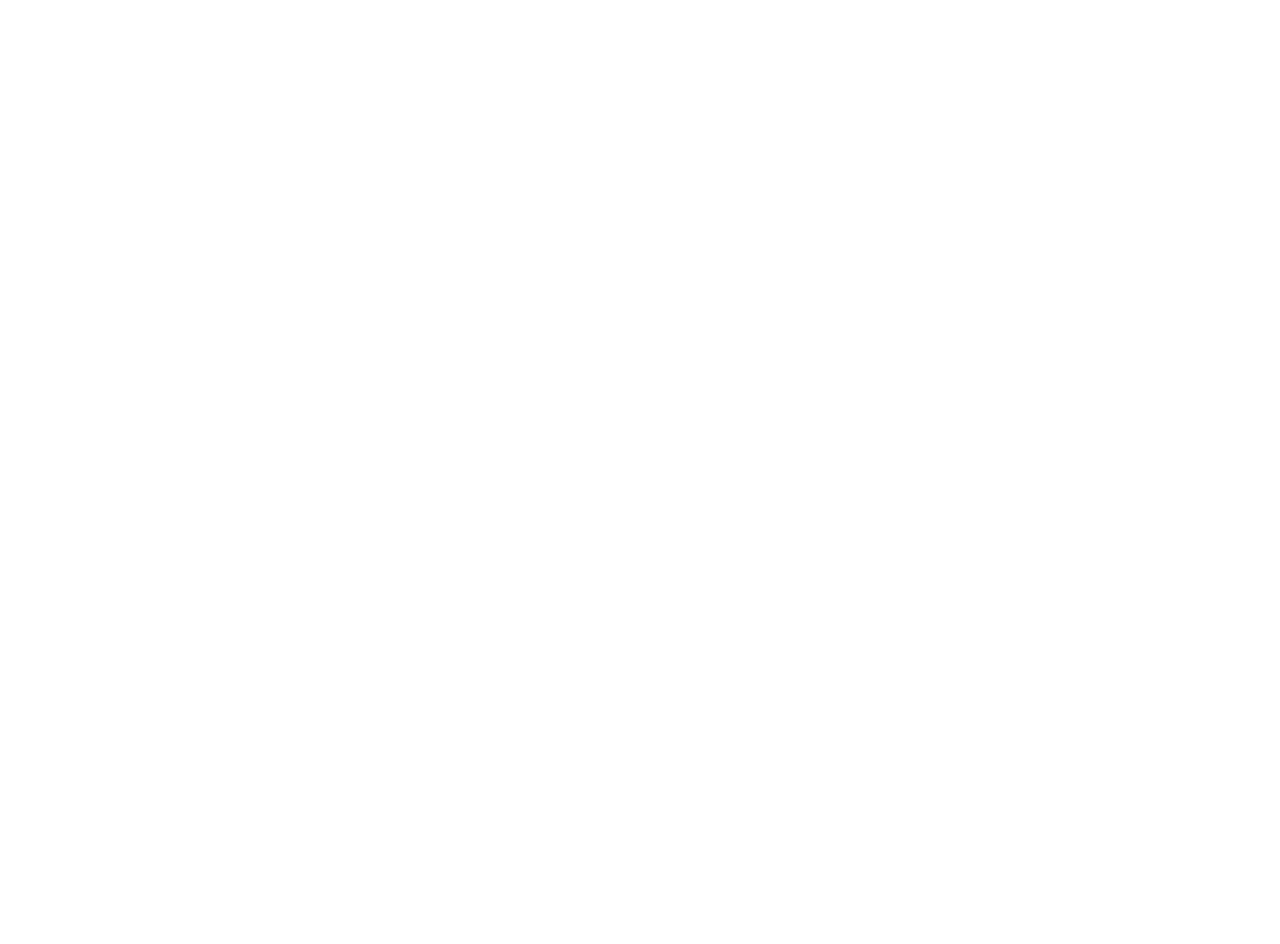
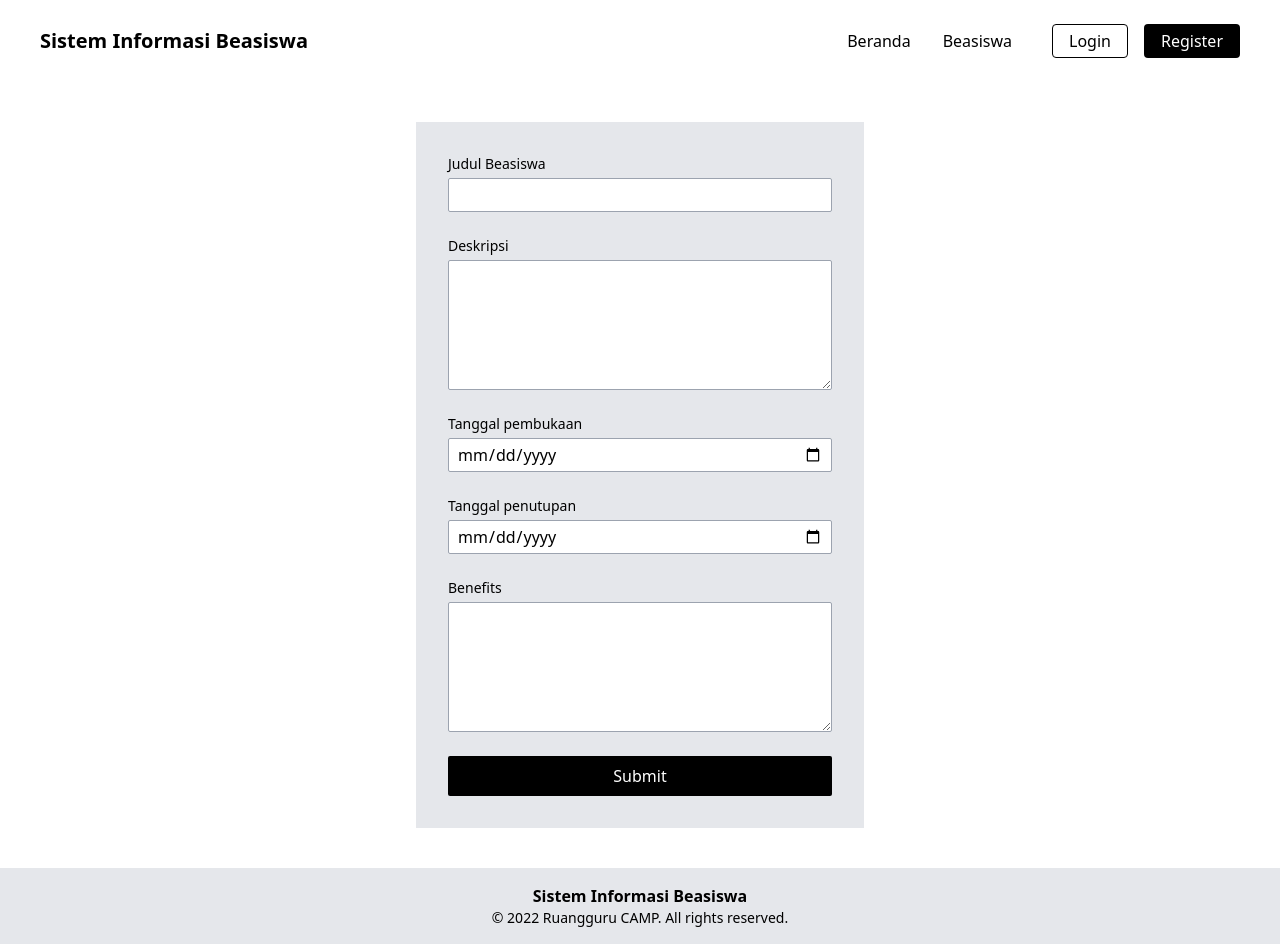
Before and after one commit to rg-km/final-project-engineering-5, a React (Create React App) app in the folder frontend/: page /beasiswa/add in a window 1280 px wide. Before the commit this address had no page. Before the commit the page ends 800 px from the top, so only its background shows below. Built offline with nearby package versions, Linux system fonts and the light colour scheme.

Commit message:
Create add beasiswa form

```diff
--- a/frontend/src/index.js
+++ b/frontend/src/index.js
@@ -9,6 +9,7 @@ import LandingPage from './layout/LandingPage';
 import LoginPage from './layout/LoginPage';
 import BeasiswaListPage from './layout/BeasiswaListPage';
 import DashboardPage from './layout/DashboardPage';
+import AddBeasiswaPage from './layout/AddBeasiswaPage';
 
 const root = ReactDOM.createRoot(document.getElementById('root'));
 root.render(
@@ -19,7 +20,10 @@ root.render(
           <Route index element={<LandingPage />} />
           <Route path="login" element={<LoginPage />} />
           <Route path="register" element={<RegisterPage />} />
-          <Route path="beasiswa" element={<BeasiswaListPage />} />
+          <Route path="beasiswa">
+            <Route index element={<BeasiswaListPage />} />
+            <Route path="add" element={<AddBeasiswaPage />} />
+          </Route>
           <Route path="dashboard" element={<DashboardPage />} />
         </Route>
       </Routes>
--- /dev/null
+++ b/frontend/src/layout/AddBeasiswaPage.js
@@ -0,0 +1,94 @@
+import { useState } from 'react';
+import { useNavigate } from 'react-router-dom';
+import Input from '../components/Input';
+import { addBeasiswa } from '../lib/beasiswa';
+import useAuthStore from '../store/auth';
+
+function AddBeasiswaPage() {
+  const navigate = useNavigate();
+  const user = useAuthStore((state) => state.user);
+  const [formValues, setFormValues] = useState({});
+  const [error, setError] = useState('');
+
+  const handleInputChange = (e) => {
+    setFormValues({
+      ...formValues,
+      [e.target.name]: e.target.value,
+    });
+  };
+
+  const handleSubmit = async (e) => {
+    e.preventDefault();
+    try {
+      await addBeasiswa(user.token, formValues);
+      navigate('/dashboard');
+    } catch (error) {
+      setError(error.message);
+    }
+  };
+
+  return (
+    <div className="mx-auto max-w-[448px] py-10">
+      <form className="space-y-6 bg-gray-200 p-8" onSubmit={handleSubmit}>
+        <Input
+          name="judulBeasiswa"
+          value={formValues.judulBeasiswa || ''}
+          type="text"
+          label="Judul Beasiswa"
+          onChange={handleInputChange}
+        />
+
+        <div>
+          <label htmlFor="about" className="block text-sm font-medium">
+            Deskripsi
+          </label>
+          <textarea
+            name="deskripsi"
+            value={formValues.deskripsi || ''}
+            id="deskripsi"
+            rows={5}
+            className="mt-1 block w-full rounded-sm border-gray-400 py-1 px-2"
+            onChange={handleInputChange}
+          ></textarea>
+        </div>
+
+        <Input
+          name="tanggalPembukaan"
+          value={formValues.tanggalPembukaan || ''}
+          type="date"
+          label="Tanggal pembukaan"
+          onChange={handleInputChange}
+        />
+
+        <Input
+          name="tanggalPenutupan"
+          value={formValues.tanggalPenutupan || ''}
+          type="date"
+          label="Tanggal penutupan"
+          onChange={handleInputChange}
+        />
+
+        <div>
+          <label htmlFor="about" className="block text-sm font-medium">
+            Benefits
+          </label>
+          <textarea
+            name="benefits"
+            value={formValues.benefits || ''}
+            id="benefits"
+            rows={5}
+            className="mt-1 block w-full rounded-sm border-gray-400 py-1 px-2"
+            onChange={handleInputChange}
+          ></textarea>
+        </div>
+
+        {error && <p className="font-medium text-red-500">{error}</p>}
+        <button className="w-full rounded-sm bg-black py-2 text-white hover:bg-gray-800">
+          Submit
+        </button>
+      </form>
+    </div>
+  );
+}
+
+export default AddBeasiswaPage;
--- a/frontend/src/layout/DashboardPage.js
+++ b/frontend/src/layout/DashboardPage.js
@@ -6,6 +6,7 @@ import BeasiswaList from '../components/BeasiswaList';
 import { getListBeasiswaSiswa } from '../lib/mitra';
 import { getSiswa } from '../lib/siswa';
 import useAuthStore from '../store/auth';
+import { Link } from 'react-router-dom';
 
 function DashboardPage() {
   const [beasiswaList, setBeasiswaList] = useState(null);
@@ -46,7 +47,15 @@ function DashboardPage() {
   }, [user.role, user.token]);
 
   return (
-    <div>
+    <div className="mx-auto flex max-w-screen-lg flex-col items-center justify-center gap-4 py-16 px-4">
+      {user.role === 'MITRA' && (
+        <Link
+          to="/beasiswa/add"
+          className="rounded border border-transparent bg-black px-4 py-1 text-center text-white hover:bg-gray-800"
+        >
+          Tambah Beasiswa
+        </Link>
+      )}
       {!beasiswaList ? (
         <div className="mt-16 text-center">
           <ClipLoader />
@@ -60,7 +69,7 @@ function DashboardPage() {
             : null}
         </p>
       ) : (
-        <div className="mx-auto grid max-w-screen-lg grid-cols-[1fr_2fr] items-start gap-4 py-16 px-4">
+        <div className="grid grid-cols-[1fr_2fr] items-start gap-4">
           <BeasiswaList
             beasiswaList={beasiswaList}
             activeBeasiswa={activeBeasiswa}
--- a/frontend/src/lib/beasiswa.js
+++ b/frontend/src/lib/beasiswa.js
@@ -22,6 +22,19 @@ export async function getBeasiswa(idBeasiswa) {
   return response.data;
 }
 
+export async function addBeasiswa(token, values) {
+  const response = await axios.post(
+    `${process.env.REACT_APP_API_BASE_URL}/api/beasiswa`,
+    { ...values },
+    {
+      headers: {
+        Authorization: `Bearer ${token}`,
+      },
+    }
+  );
+  return response.data;
+}
+
 export async function applyBeasiswa(token, idSiswa, idBeasiswa) {
   const response = await axios.post(
     `${process.env.REACT_APP_API_BASE_URL}/api/beasiswa-siswa`,
```
